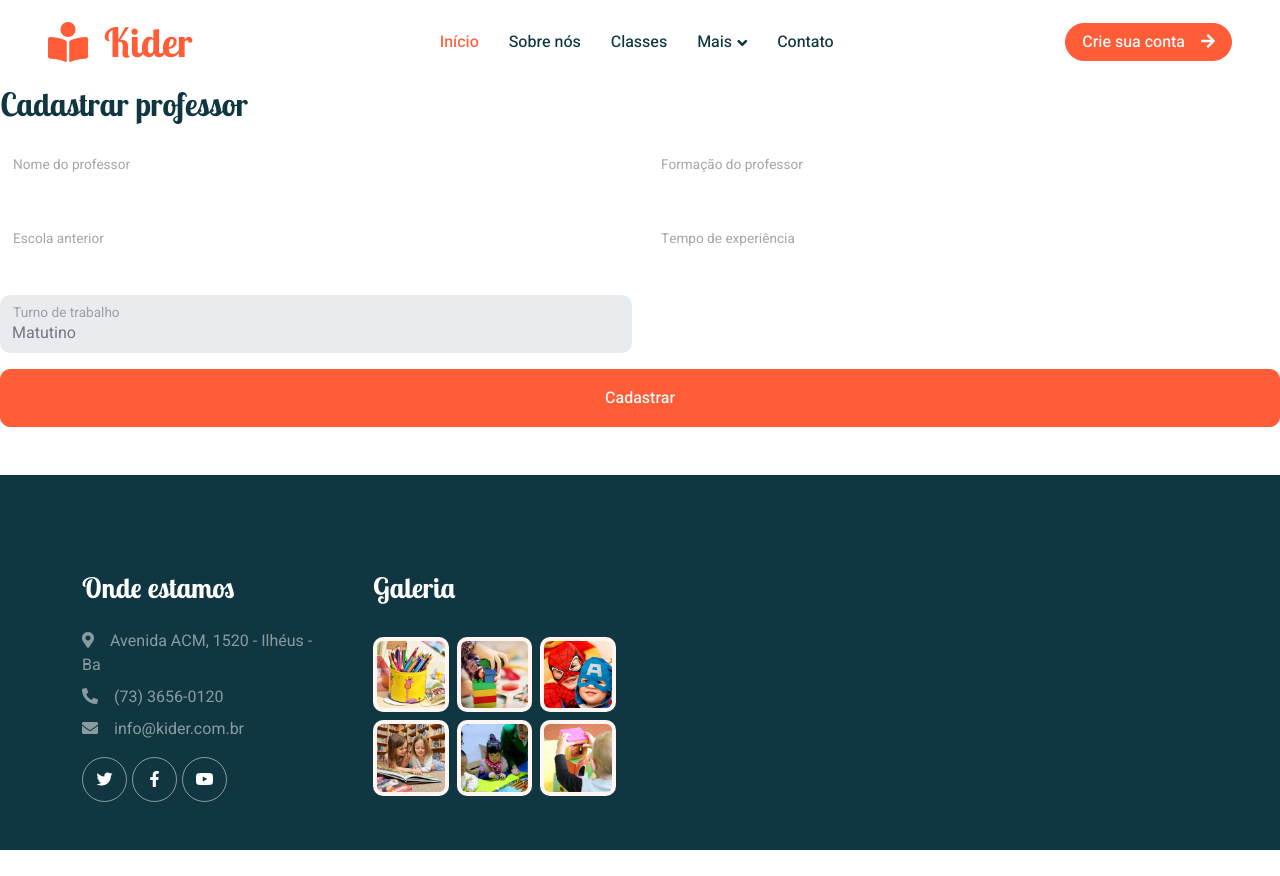
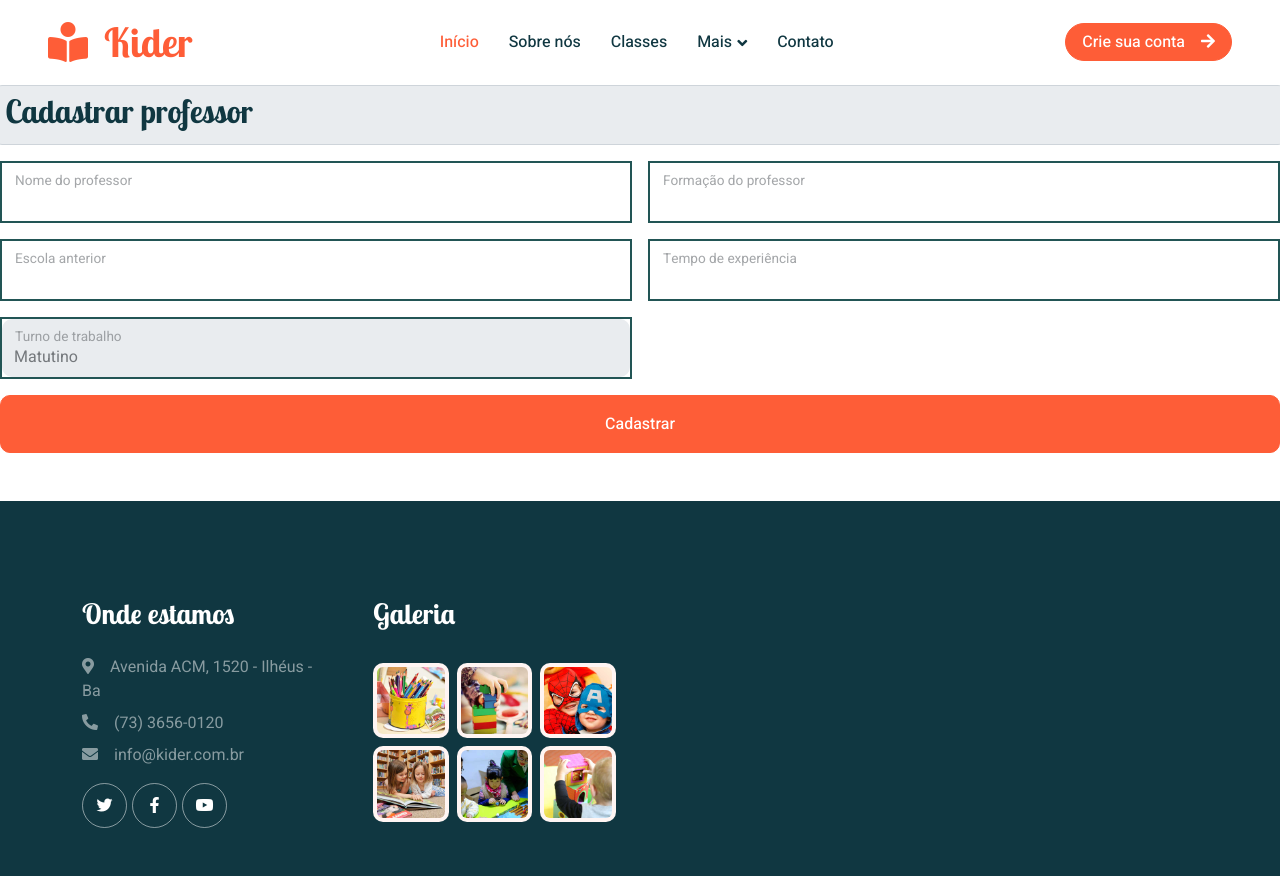
Before and after one commit to IkaroJS/Kider, a PHP site: page /professor_cadastrar.php in a window 1280 px wide. Before the commit the page ends 850 px from the top, so only its background shows below. Run offline with PHP 8.4, Linux system fonts and the light colour scheme; some libraries are stand-ins or nearby versions.

Commit message:
Estilização do formulário

```diff
--- a/professor_cadastrar.php
+++ b/professor_cadastrar.php
@@ -29,6 +29,9 @@
 
     <!-- Template Stylesheet -->
     <link href="css/style.css" rel="stylesheet">
+
+    <style>.form-floating {border: 2px solid #255;}</style>
+
 </head>
 
 <body>
@@ -75,7 +78,7 @@
     <form action="professor_cadastrar_registrar.php" method="post">
         <div class="row g-3">
 
-            <div class="form-floating">
+            <div class="form-control">
                 <div class="col-sm-12">
                     <h2>Cadastrar professor</h2>
                 </div>
```
